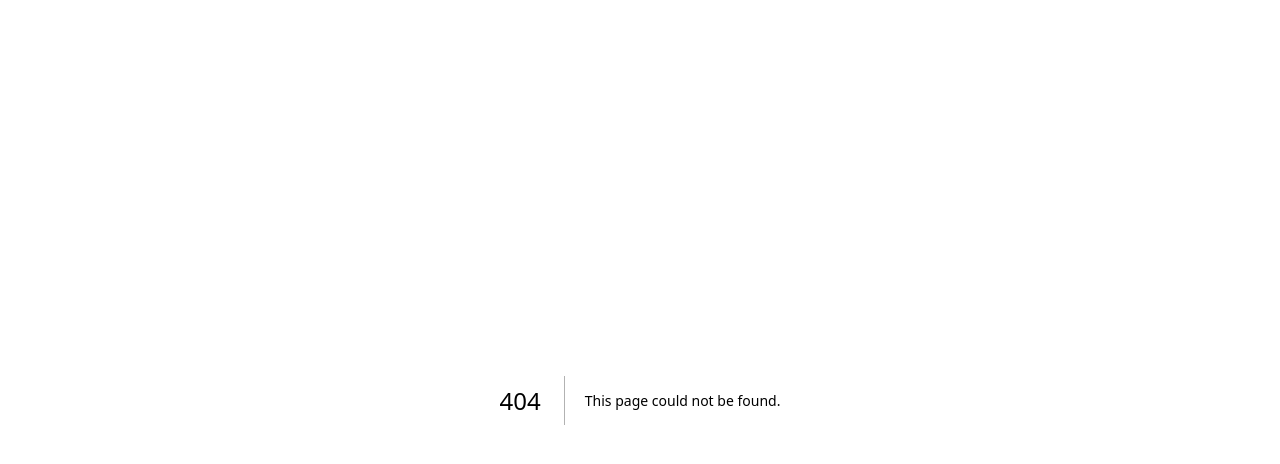
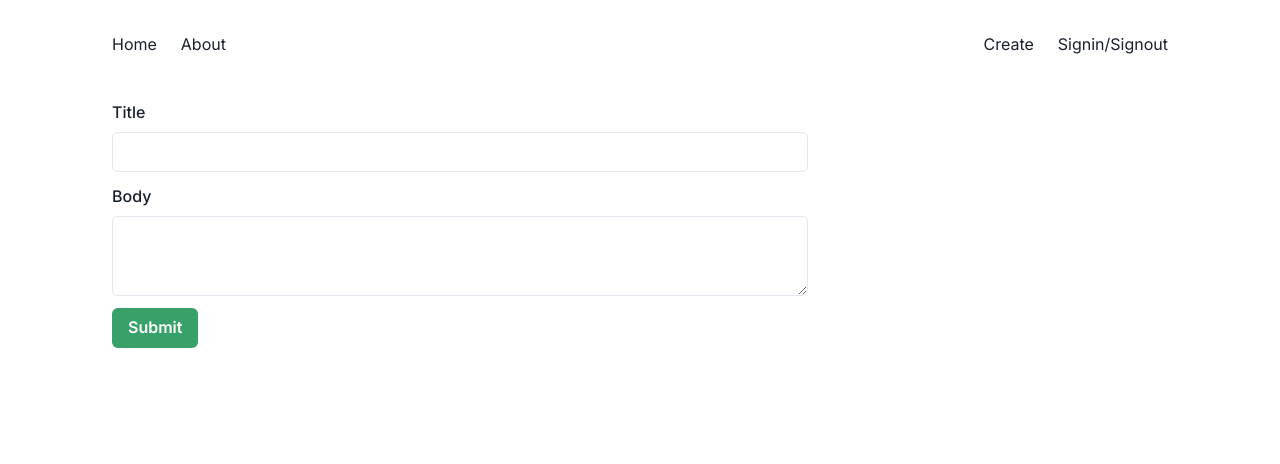
Before and after one commit to hamletmaharjan/lostnfound, a Next.js app: page /create in a window 1280 px wide. Before the commit this address had no page. Shown: the top 464 px of the page. Built offline with nearby package versions, Linux system fonts and the light colour scheme.

Commit message:
Create a post request for posts

```diff
--- a/package.json
+++ b/package.json
@@ -7,7 +7,8 @@
     "build": "next build",
     "start": "ts-node src/index.ts",
     "lint": "next lint",
-    "typeorm": "typeorm-ts-node-commonjs"
+    "typeorm": "typeorm-ts-node-commonjs",
+    "postinstall": "prisma generate"
   },
   "dependencies": {
     "@chakra-ui/next-js": "^2.2.0",
@@ -18,6 +19,7 @@
     "dotenv": "^16.4.5",
     "framer-motion": "^11.0.21",
     "next": "14.1.4",
+    "node-fetch": "^3.3.2",
     "pg": "^8.4.0",
     "react": "^18",
     "react-dom": "^18",
@@ -32,6 +34,6 @@
     "eslint-config-next": "14.1.4",
     "prisma": "^5.11.0",
     "ts-node": "10.9.1",
-    "typescript": "4.5.2"
+    "typescript": "5.2.2"
   }
 }
--- /dev/null
+++ b/src/app/create/page.tsx
@@ -0,0 +1,60 @@
+"use client";
+
+import {
+  Box,
+  FormControl,
+  Grid,
+  GridItem,
+  FormLabel,
+  Input,
+  FormHelperText,
+  Textarea,
+  Button,
+} from "@chakra-ui/react";
+import React, { useState } from "react";
+
+import { useRouter } from "next/navigation";
+
+export default function Page() {
+  const [title, setTitle] = useState("");
+  const [body, setBody] = useState("");
+
+  const router = useRouter();
+  // console.log(data);
+
+  const handleSubmit = async (e: React.SyntheticEvent) => {
+    try {
+      const payload = { title, body };
+      console.log("payload", payload);
+      await fetch(`/api/posts`, {
+        method: "POST",
+        headers: { "Content-Type": "application/json" },
+        body: JSON.stringify(payload),
+      });
+
+      router.push("/");
+    } catch (error) {
+      console.error(error);
+    }
+  };
+
+  return (
+    <Box p="12px" width={"720px"}>
+      <FormControl>
+        <FormLabel>Title</FormLabel>
+        <Input
+          type="text"
+          onChange={(e) => setTitle(e.target.value)}
+          value={title}
+        />
+
+        <FormLabel mt={"12px"}>Body</FormLabel>
+        <Textarea onChange={(e) => setBody(e.target.value)} value={body} />
+
+        <Button mt={"12px"} colorScheme="green" onClick={handleSubmit}>
+          Submit
+        </Button>
+      </FormControl>
+    </Box>
+  );
+}
--- a/src/app/layout.tsx
+++ b/src/app/layout.tsx
@@ -3,6 +3,8 @@ import { Inter } from "next/font/google";
 import "./globals.css";
 
 import { Providers } from "./providers";
+import { Box } from "@chakra-ui/react";
+import Navbar from "../components/navbar";
 
 const inter = Inter({ subsets: ["latin"] });
 
@@ -19,7 +21,12 @@ export default function RootLayout({
   return (
     <html lang="en">
       <body className={inter.className}>
-        <Providers>{children}</Providers>
+        <Providers>
+          <Box maxWidth={"1080px"} marginX={"auto"}>
+            <Navbar />
+            {children}
+          </Box>
+        </Providers>
       </body>
     </html>
   );
--- /dev/null
+++ b/src/components/navbar.tsx
@@ -0,0 +1,20 @@
+"use client";
+import { Flex, Box, Text, Link } from "@chakra-ui/react";
+import NextLink from "next/link";
+
+export default function Navbar() {
+  return (
+    <Flex justifyContent={"space-between"} py="20px">
+      <Flex>
+        <Text p="12px">Home</Text>
+        <Text p="12px">About</Text>
+      </Flex>
+      <Flex>
+        <Link as={NextLink} href={"/create"} p="12px">
+          Create
+        </Link>
+        <Text p="12px">Signin/Signout</Text>
+      </Flex>
+    </Flex>
+  );
+}
--- a/src/pages/api/posts/index.ts
+++ b/src/pages/api/posts/index.ts
@@ -1,11 +1,26 @@
 import type { NextApiRequest, NextApiResponse } from "next";
 import { PrismaClient } from "@prisma/client";
+const prisma = new PrismaClient();
 
 export default async function handler(
   req: NextApiRequest,
   res: NextApiResponse
 ) {
-  const prisma = new PrismaClient();
-  const posts = await prisma.post.findMany();
-  res.status(200).json(posts);
+  if (req.method === "POST") {
+    const { title, body } = req.body;
+    const result = await prisma.post.create({
+      data: {
+        title: title,
+        body,
+        userId: 1,
+        status: "live",
+        image: "test",
+        isDeleted: false,
+      },
+    });
+    return res.status(201).json(result);
+  } else {
+    const posts = await prisma.post.findMany();
+    res.status(200).json(posts);
+  }
 }
```
Also changed, not shown: src/app/page.tsx (+26 -5 lines), src/components/post.tsx (added, +55 -0 lines), tsconfig.json (+4 -4 lines), 2 other files (tests, documents, lock files or other folders).
